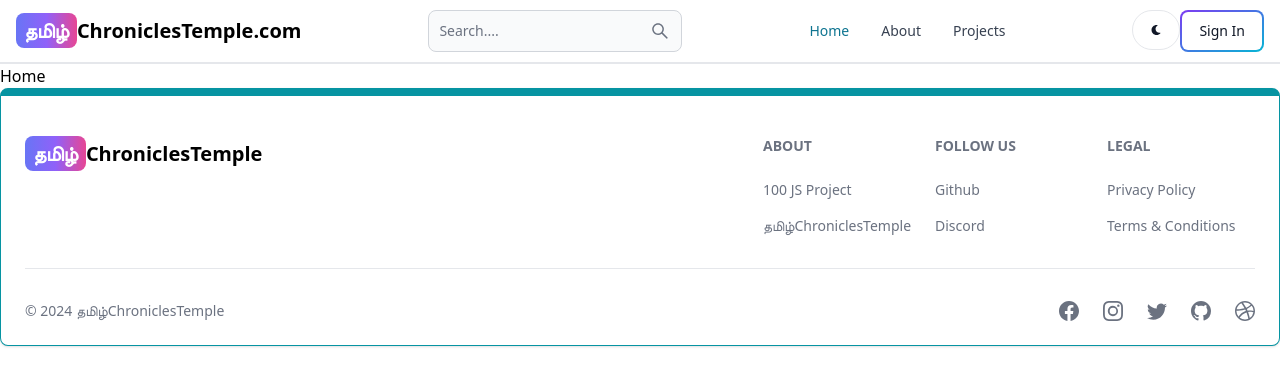
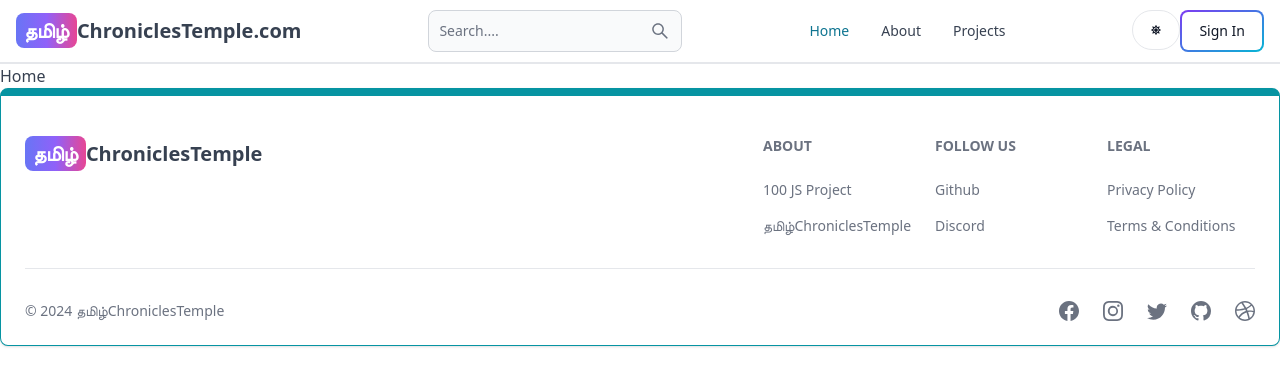
Before and after one commit to sabarirajpazhani/mern-blog, a React (Vite) app in the folder client/: page / in a window 1280 px wide. Shown: the top 386 px of the page. Built offline with nearby package versions, Linux system fonts and the light colour scheme; no server answers.

Commit message:
Complete dark mode functionality

```diff
--- a/client/src/components/Header.jsx
+++ b/client/src/components/Header.jsx
@@ -2,13 +2,17 @@ import React from 'react'
 import { Avatar, Button, Dropdown, Navbar, TextInput } from 'flowbite-react';
 import { Link ,useLocation} from 'react-router-dom';
 import {AiOutlineSearch} from 'react-icons/ai';
-import { FaMoon } from 'react-icons/fa';
-import { useSelector } from 'react-redux';
+import { FaMoon, FaSun } from 'react-icons/fa';
+import { useSelector,useDispatch } from 'react-redux';
+import { toggleTheme } from '../redux/theme/themeSlice';
+
 
 export default function Header() {
   const path=useLocation().pathname;
+  const dispatch =useDispatch();
 
-  const {currentUser} =useSelector(state => state.user)   //used for if user can be authenticated or not
+  const {currentUser} =useSelector((state) => state.user)   //used for if user can be authenticated or not
+  const {theme} = useSelector((state)=>state.theme);
   return (
     <Navbar className='border-b-2'>
 
@@ -28,8 +32,9 @@ export default function Header() {
         <AiOutlineSearch />
       </Button>
       <div className='flex grap-2 md:order-2'>
-        <Button className='w-12 h-10 hidden sm:inline' color='gray' pill>
-          <FaMoon />
+                     {/* for dark and light mode */}
+        <Button className='w-12 h-10 hidden sm:inline' color='gray' pill onClick={()=>dispatch(toggleTheme())}>
+          {theme === 'light'?<FaSun/> :<FaMoon/>}
         </Button>
          {/* -----------for profile dropdown and pi----------- */}
         {currentUser?(
--- /dev/null
+++ b/client/src/components/ThemeProvider.jsx
@@ -0,0 +1,12 @@
+import React from 'react'
+import { useSelector } from 'react-redux'
+export default function ThemeProvider({children}) {
+    const {theme}=useSelector(state =>state.theme)
+  return (
+    <div className={theme}>
+        <div className='bg-white text-gray-700 dark:text-gray-200 dark:bg-[rgb(16,23,42)] min-h-screen'>
+            {children}
+        </div>
+    </div>
+  )
+}
--- a/client/src/main.jsx
+++ b/client/src/main.jsx
@@ -5,11 +5,14 @@ import './index.css'
 import {store,persistor} from './redux/store.js'
 import {Provider} from 'react-redux'
 import { PersistGate } from 'redux-persist/integration/react'
+import ThemeProvider from './components/ThemeProvider.jsx'
 
 ReactDOM.createRoot(document.getElementById('root')).render(
   <PersistGate persistor={persistor}>
     <Provider store={store}>
-      <App />
+      <ThemeProvider>
+        <App />
+      </ThemeProvider>
     </Provider>
   </PersistGate>
 );
--- a/client/src/redux/store.js
+++ b/client/src/redux/store.js
@@ -1,11 +1,13 @@
 import { configureStore, combineReducers} from '@reduxjs/toolkit';
 import userReducer from './user/userSlice';
+import themeReducer from './theme/themeSlice';  //for light to dark mode
 import { persistReducer} from 'redux-persist';
 import storage from 'redux-persist/lib/storage';
 import persistStore from 'redux-persist/es/persistStore';
 
 const rootReducer=combineReducers({
   user:userReducer,
+  theme:themeReducer,   //for light to dark mode
 });
 
 const persistConfig={
--- /dev/null
+++ b/client/src/redux/theme/themeSlice.js
@@ -0,0 +1,17 @@
+import {createSlice} from '@reduxjs/toolkit';
+const initialState={
+    theme:'light',
+};
+
+const themeSlice=createSlice({
+    name:'theme',
+    initialState,
+    reducers:{
+        toggleTheme:(state)=>{
+            state.theme=state.theme==='light'?'dark':'light';
+        },
+    }
+});
+
+export const {toggleTheme} =themeSlice.actions;
+export default themeSlice.reducer;
```
